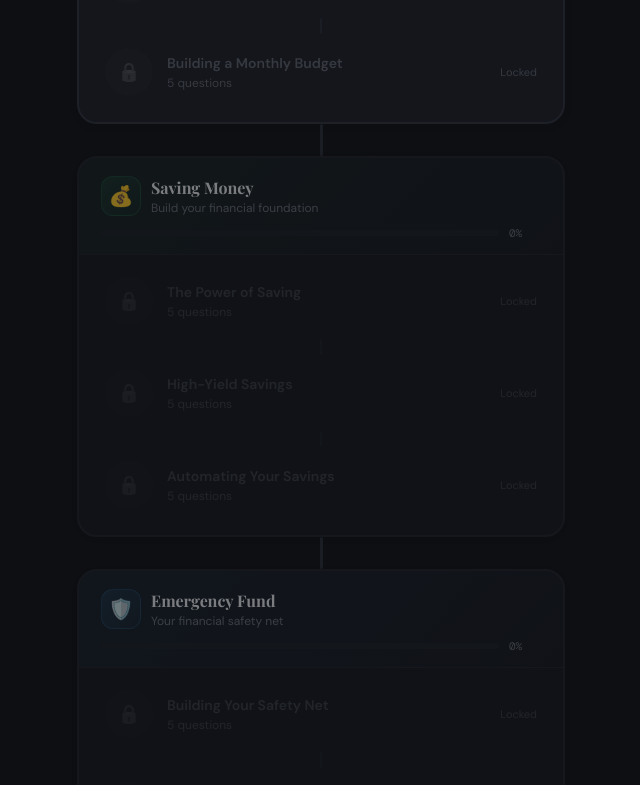
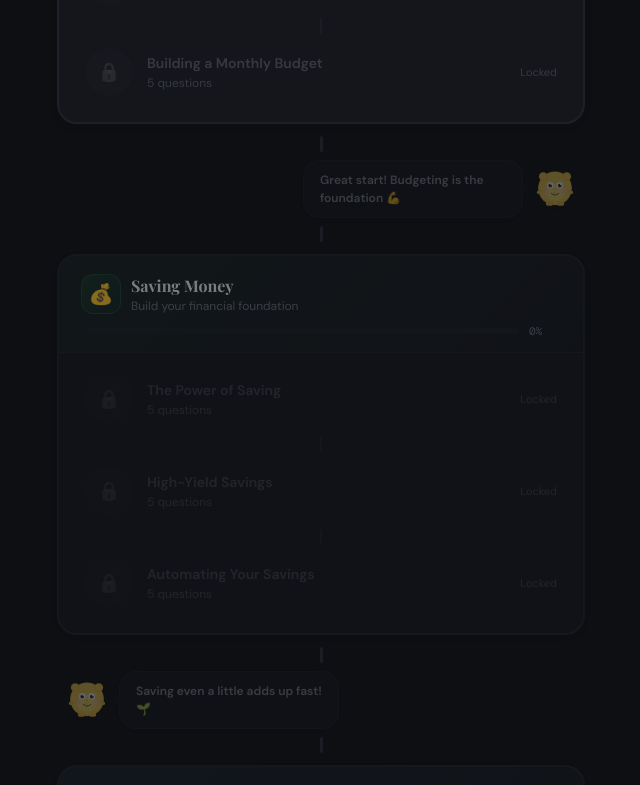
Before and after one commit to zackatlas/pulsafi, a Next.js app: page /learn in a window 1280 px wide. Shown: the part 530-1315 px from the top of the page, without its empty margins (319-959 px from the left). Built offline with nearby package versions, Linux system fonts and the light colour scheme.

Commit message:
Update page.js

```diff
--- a/app/learn/page.js
+++ b/app/learn/page.js
@@ -513,7 +513,7 @@ export default function LearnPathPage() {
       <link href="https://fonts.googleapis.com/css2?family=Playfair+Display:wght@400;700;900&family=DM+Sans:wght@400;500;600;700&family=DM+Mono:wght@400;500&display=swap" rel="stylesheet" />
       <Header />
 
-      <main style={{ maxWidth: 520, margin: "0 auto", padding: "24px 16px 80px" }}>
+      <main style={{ maxWidth: 560, margin: "0 auto", padding: "24px 16px 80px" }}>
 
         {/* ═══ HERO STATS BAR ═══ */}
         <div style={{
@@ -558,18 +558,79 @@ export default function LearnPathPage() {
             const coursePct = Math.round((courseStars / courseMaxStars) * 100);
             const firstLessonUnlocked = isLessonUnlocked(ci, 0);
 
+            // Pulsi motivation data for between courses
+            const pulsiTips = [
+              { msg: "Great start! Budgeting is the foundation 💪", mood: "happy" },
+              { msg: "Saving even a little adds up fast! 🌱", mood: "happy" },
+              { msg: "Safety nets = peace of mind 🛡️", mood: "wow" },
+              { msg: "Crushing debt is a superpower ⚡", mood: "wow" },
+              { msg: "Good credit opens doors 🔑", mood: "happy" },
+              { msg: "Make your money work for YOU 📈", mood: "wow" },
+              { msg: "Future you will be grateful 🏖️", mood: "happy" },
+              { msg: "Tax knowledge saves thousands 🤓", mood: "thinking" },
+              { msg: "Knowledge is power — rent or buy 🏠", mood: "happy" },
+              { msg: "Protect what you've built 🔒", mood: "thinking" },
+              { msg: "More income = more freedom 🚀", mood: "wow" },
+            ];
+            const isLeft = ci % 2 === 0;
+            const tip = ci > 0 ? pulsiTips[(ci - 1) % pulsiTips.length] : null;
+
             return (
               <div key={course.id} style={{ position: "relative" }}>
 
-                {/* Connecting line between courses */}
+                {/* ═══ PULSI MOTIVATION BUBBLE (between courses) ═══ */}
                 {ci > 0 && (
-                  <div style={{
-                    width: 3, height: 32, margin: "0 auto",
-                    background: firstLessonUnlocked
-                      ? `linear-gradient(180deg, ${COURSES[ci - 1].color}55, ${course.color}55)`
-                      : "var(--border)",
-                    borderRadius: 2,
-                  }} />
+                  <div style={{ padding: "12px 0" }}>
+                    {/* Connecting line top */}
+                    <div style={{
+                      width: 3, height: 16, margin: "0 auto",
+                      background: firstLessonUnlocked
+                        ? `linear-gradient(180deg, ${COURSES[ci - 1].color}55, ${COURSES[ci - 1].color}22)`
+                        : "var(--border)",
+                      borderRadius: 2,
+                    }} />
+
+                    {/* Pulsi + Speech Bubble */}
+                    <div style={{
+                      display: "flex", alignItems: "center", gap: 10,
+                      justifyContent: isLeft ? "flex-start" : "flex-end",
+                      padding: "8px 8px",
+                      opacity: firstLessonUnlocked ? 1 : 0.35,
+                      transition: "opacity 0.3s",
+                    }}>
+                      {isLeft && <Mascot mood={tip?.mood || "happy"} size={44} />}
+                      <div style={{
+                        position: "relative",
+                        background: "var(--bg-card)", border: "1px solid var(--border-card)",
+                        borderRadius: 16, padding: "10px 16px",
+                        maxWidth: 220,
+                        boxShadow: "0 2px 10px rgba(0,0,0,0.04)",
+                      }}>
+                        {/* Speech bubble arrow */}
+                        <div style={{
+                          position: "absolute", top: "50%", transform: "translateY(-50%)",
+                          [isLeft ? "left" : "right"]: -7,
+                          width: 0, height: 0,
+                          borderTop: "7px solid transparent",
+                          borderBottom: "7px solid transparent",
+                          [isLeft ? "borderRight" : "borderLeft"]: "7px solid var(--bg-card)",
+                        }} />
+                        <div style={{ fontSize: 12, fontWeight: 600, color: "var(--text-secondary)", lineHeight: 1.5 }}>
+                          {tip?.msg || "Keep learning!"}
+                        </div>
+                      </div>
+                      {!isLeft && <Mascot mood={tip?.mood || "happy"} size={44} />}
+                    </div>
+
+                    {/* Connecting line bottom */}
+                    <div style={{
+                      width: 3, height: 16, margin: "0 auto",
+                      background: firstLessonUnlocked
+                        ? `linear-gradient(180deg, ${course.color}22, ${course.color}55)`
+                        : "var(--border)",
+                      borderRadius: 2,
+                    }} />
+                  </div>
                 )}
 
                 {/* ═══ COURSE HEADER ═══ */}
```
